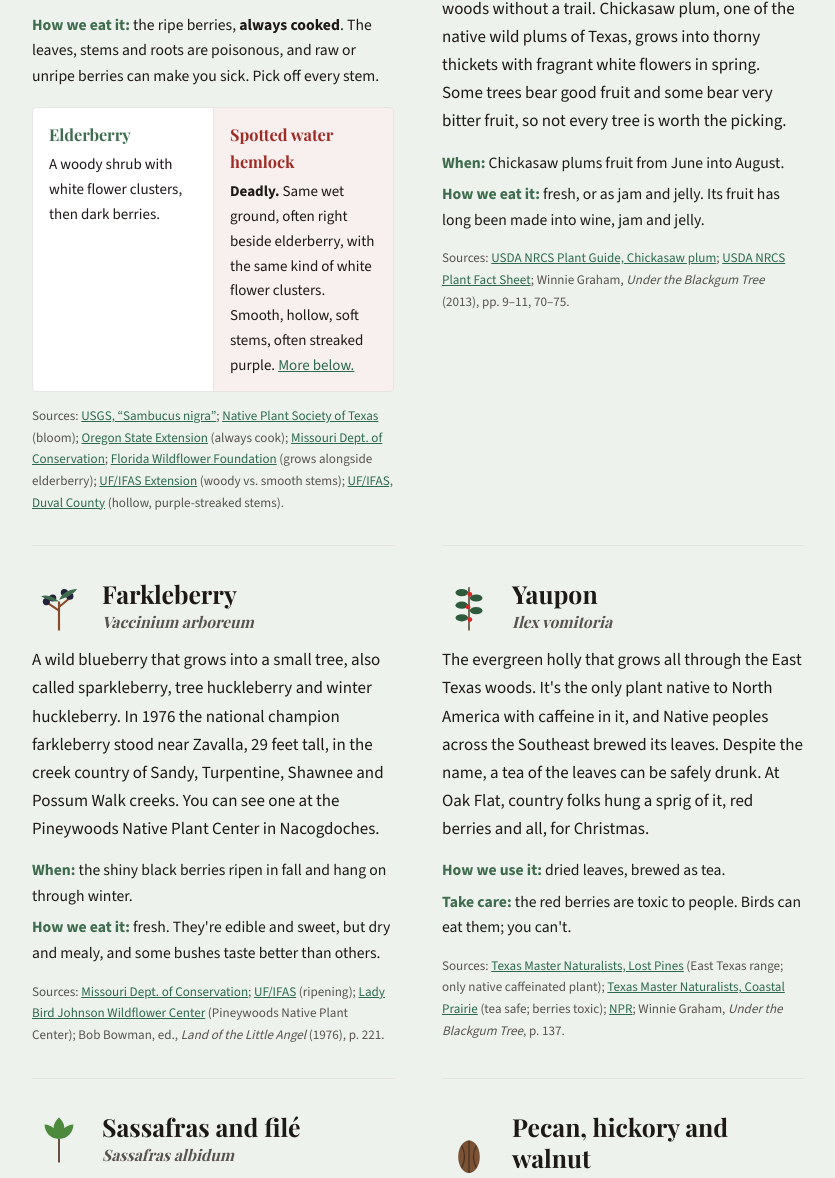
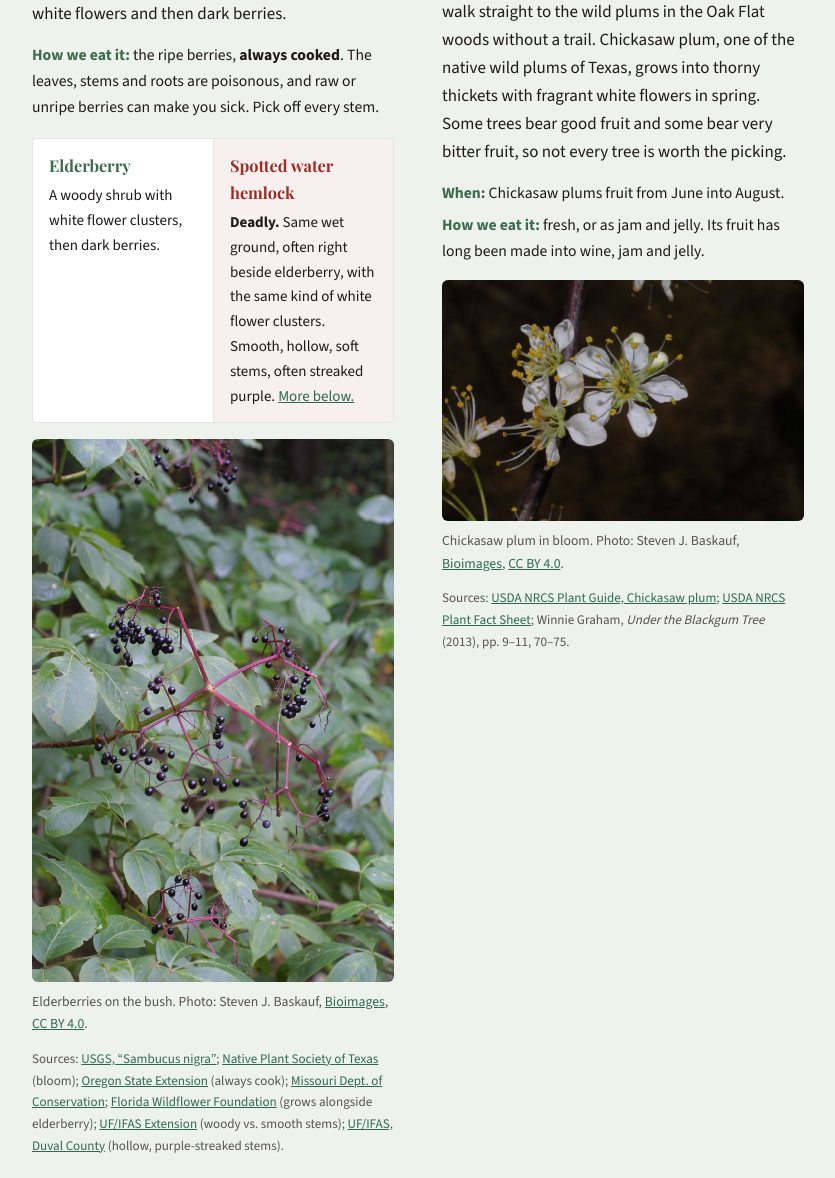
Before and after one commit to Grail-Systems/EastTexasLegacy, a plain HTML site: page wild-foods.html in a window 1280 px wide. Shown: the part 4401-5579 px from the top of the page, without its empty margins (222-1057 px from the left). Drawn offline with nearby package versions, Linux system fonts and the light colour scheme; a web font is replaced by a local one.

Commit message:
Wild foods: ten plant photos by Steven J. Baskauf (Bioimages, CC BY 4.0)
Persimmon, pawpaw, elderberry, Chickasaw plum, farkleberry, yaupon,
sassafras, black walnut, jimsonweed, mayapple. Images in img/plants/,
each credited and linked to its Bioimages page and the license.

Co-Authored-By: Claude Opus 5.5 <noreply@anthropic.com>
Claude-Session: https://claude.ai/code/session_01ASCF5BPnvsm178PfzCsS2Q

```diff
--- a/wild-foods.html
+++ b/wild-foods.html
@@ -193,6 +193,7 @@ body{background:var(--fog)}
       <div><h3>American persimmon</h3><span class="latin">Diospyros virginiana</span></div></header>
     <p>The “possum apple.” American persimmon grows wild across the South and west into Texas as far as the Colorado River, often in groves along fence rows and old pastures. Its range takes in the Caddo homeland too.</p>
     <div class="facts"><span><b>When:</b> usually after the first frost, once the leaves have fallen.</span><span><b>How we eat it:</b> only when soft and fully ripe. An unripe persimmon is so astringent it will pucker your whole mouth, and even after frost some fruit stays that way.</span></div>
+    <figure class="plant" style="margin:1rem 0 .6rem"><img src="img/plants/persimmon.jpg" alt="American persimmon fruit on the tree" loading="lazy" style="width:100%;height:auto;border-radius:6px"><figcaption>American persimmon fruit on the tree. Photo: Steven J. Baskauf, <a href="https://bioimages.vanderbilt.edu/baskauf/30341.htm">Bioimages</a>, <a href="https://creativecommons.org/licenses/by/4.0/">CC BY 4.0</a>.</figcaption></figure>
     <span class="src">Sources: <a href="https://agrilifeextension.tamu.edu/wp-content/uploads/2025/05/Persimmons.pdf">Texas A&amp;M AgriLife Extension, “Persimmons”</a> (E-611); <a href="https://www.texasbeyondhistory.net/tejas/fundamentals/images/persimmon.html">Texas Beyond History</a> (Caddo homeland); <a href="https://en.wikipedia.org/wiki/Diospyros_virginiana">Wikipedia</a> (“possum apple”).</span>
     <!-- UNVERIFIED: whether the Caddo ate persimmons isn't stated on the page checked, so it isn't claimed. No toxic look-alike found in sources checked. -->
   </article>
@@ -202,6 +203,7 @@ body{background:var(--fog)}
       <div><h3>Pawpaw</h3><span class="latin">Asimina triloba</span></div></header>
     <p>The largest edible fruit native to the United States. Pawpaw grows in thickets along stream banks and in rich, damp bottomland woods, and its range reaches south into eastern Texas.</p>
     <div class="facts"><span><b>When:</b> blooms April to May; the fruit ripens later in the year.</span><span><b>Take care:</b> handling the fruit can irritate skin, and some people get bad stomach and intestinal pain from eating it. Try a little first.</span></div>
+    <figure class="plant" style="margin:1rem 0 .6rem"><img src="img/plants/pawpaw.jpg" alt="Pawpaw fruit on the tree" loading="lazy" style="width:100%;height:auto;border-radius:6px"><figcaption>Pawpaw fruit. Photo: Steven J. Baskauf, <a href="https://bioimages.vanderbilt.edu/baskauf/37363.htm">Bioimages</a>, <a href="https://creativecommons.org/licenses/by/4.0/">CC BY 4.0</a>.</figcaption></figure>
     <span class="src">Sources: <a href="https://research.fs.usda.gov/feis/species-reviews/ASITRI">USDA Forest Service, Fire Effects Information System</a> (range); <a href="https://www.npsot.org/posts/native-plant/asimina-triloba/">Native Plant Society of Texas, “Pawpaw”</a>; <a href="https://en.wikipedia.org/wiki/Asimina">Wikipedia, “Asimina”</a> (largest native fruit).</span>
   </article>
 
@@ -220,6 +222,7 @@ body{background:var(--fog)}
     <p>A shrub of wet ground along fence rows, streams and low places in East Texas, with flat clusters of white flowers and then dark berries.</p>
     <div class="facts"><span><b>How we eat it:</b> the ripe berries, <strong>always cooked</strong>. The leaves, stems and roots are poisonous, and raw or unripe berries can make you sick. Pick off every stem.</span></div>
     <div class="vs"><div class="good"><h4>Elderberry</h4>A woody shrub with white flower clusters, then dark berries.</div><div class="bad"><h4>Spotted water hemlock</h4><strong>Deadly.</strong> Same wet ground, often right beside elderberry, with the same kind of white flower clusters. Smooth, hollow, soft stems, often streaked purple. <a href="#hemlock">More below.</a></div></div>
+    <figure class="plant" style="margin:1rem 0 .6rem"><img src="img/plants/elderberry.jpg" alt="Elderberry fruit clusters on the bush" loading="lazy" style="width:100%;height:auto;border-radius:6px"><figcaption>Elderberries on the bush. Photo: Steven J. Baskauf, <a href="https://bioimages.vanderbilt.edu/baskauf/15687.htm">Bioimages</a>, <a href="https://creativecommons.org/licenses/by/4.0/">CC BY 4.0</a>.</figcaption></figure>
     <span class="src">Sources: <a href="https://warcapps.usgs.gov/PlantID/Species/Details/2690">USGS, “Sambucus nigra”</a>; <a href="https://npsot.org/posts/native-plant/sambucus-nigra-ssp-canadensis/">Native Plant Society of Texas</a> (bloom); <a href="https://extension.oregonstate.edu/catalog/pub/em-9446-play-it-safe-when-preserving-elderberries">Oregon State Extension</a> (always cook); <a href="https://mdc.mo.gov/discover-nature/field-guide/common-elderberry">Missouri Dept. of Conservation</a>; <a href="https://flawildflowers.org/resources/pdfs/flowerfriday/Cicuta_maculata.pdf">Florida Wildflower Foundation</a> (grows alongside elderberry); <a href="https://blogs.ifas.ufl.edu/nassauco/2017/07/18/q-walking-along-egans-creek-saw-plant-thought-queen-annes-lace-friend-seems-think-elderberry-ideas">UF/IFAS Extension</a> (woody vs. smooth stems); <a href="https://blogs.ifas.ufl.edu/duvalco/2025/06/04/water-hemlock-a-beautifully-dangerous-native-plant">UF/IFAS, Duval County</a> (hollow, purple-streaked stems).</span>
   </article>
 
@@ -229,6 +232,7 @@ body{background:var(--fog)}
       <div><h3>Wild plums</h3><span class="latin">Prunus species, including Chickasaw plum (P. angustifolia)</span></div></header>
     <p>Winnie Graham wrote that her grandfather could walk straight to the wild plums in the Oak Flat woods without a trail. Chickasaw plum, one of the native wild plums of Texas, grows into thorny thickets with fragrant white flowers in spring. Some trees bear good fruit and some bear very bitter fruit, so not every tree is worth the picking.</p>
     <div class="facts"><span><b>When:</b> Chickasaw plums fruit from June into August.</span><span><b>How we eat it:</b> fresh, or as jam and jelly. Its fruit has long been made into wine, jam and jelly.</span></div>
+    <figure class="plant" style="margin:1rem 0 .6rem"><img src="img/plants/chickasaw-plum.jpg" alt="White blossoms of Chickasaw plum" loading="lazy" style="width:100%;height:auto;border-radius:6px"><figcaption>Chickasaw plum in bloom. Photo: Steven J. Baskauf, <a href="https://bioimages.vanderbilt.edu/baskauf/31900.htm">Bioimages</a>, <a href="https://creativecommons.org/licenses/by/4.0/">CC BY 4.0</a>.</figcaption></figure>
     <span class="src">Sources: <a href="https://plants.sc.egov.usda.gov/DocumentLibrary/plantguide/pdf/pg_pran3.pdf">USDA NRCS Plant Guide, Chickasaw plum</a>; <a href="https://plants.usda.gov/DocumentLibrary/factsheet/pdf/fs_pran3.pdf">USDA NRCS Plant Fact Sheet</a>; Winnie Graham, <i>Under the Blackgum Tree</i> (2013), pp. 9–11, 70–75.</span>
   </article>
 
@@ -237,6 +241,7 @@ body{background:var(--fog)}
       <div><h3>Farkleberry</h3><span class="latin">Vaccinium arboreum</span></div></header>
     <p>A wild blueberry that grows into a small tree, also called sparkleberry, tree huckleberry and winter huckleberry. In 1976 the national champion farkleberry stood near Zavalla, 29 feet tall, in the creek country of Sandy, Turpentine, Shawnee and Possum Walk creeks. You can see one at the Pineywoods Native Plant Center in Nacogdoches.</p>
     <div class="facts"><span><b>When:</b> the shiny black berries ripen in fall and hang on through winter.</span><span><b>How we eat it:</b> fresh. They're edible and sweet, but dry and mealy, and some bushes taste better than others.</span></div>
+    <figure class="plant" style="margin:1rem 0 .6rem"><img src="img/plants/farkleberry.jpg" alt="Farkleberry fruit up close" loading="lazy" style="width:100%;height:auto;border-radius:6px"><figcaption>Farkleberry fruit, up close. Photo: Steven J. Baskauf, <a href="https://bioimages.vanderbilt.edu/baskauf/16450.htm">Bioimages</a>, <a href="https://creativecommons.org/licenses/by/4.0/">CC BY 4.0</a>.</figcaption></figure>
     <span class="src">Sources: <a href="https://mdc.mo.gov/discover-nature/field-guide/farkleberry">Missouri Dept. of Conservation</a>; <a href="https://edis.ifas.ufl.edu/publication/FR320">UF/IFAS</a> (ripening); <a href="https://www.wildflower.org/plants/result.php?id_plant=VAAR">Lady Bird Johnson Wildflower Center</a> (Pineywoods Native Plant Center); Bob Bowman, ed., <i>Land of the Little Angel</i> (1976), p. 221.</span>
   </article>
 
@@ -245,6 +250,7 @@ body{background:var(--fog)}
       <div><h3>Yaupon</h3><span class="latin">Ilex vomitoria</span></div></header>
     <p>The evergreen holly that grows all through the East Texas woods. It's the only plant native to North America with caffeine in it, and Native peoples across the Southeast brewed its leaves. Despite the name, a tea of the leaves can be safely drunk. At Oak Flat, country folks hung a sprig of it, red berries and all, for Christmas.</p>
     <div class="facts"><span><b>How we use it:</b> dried leaves, brewed as tea.</span><span><b>Take care:</b> the red berries are toxic to people. Birds can eat them; you can't.</span></div>
+    <figure class="plant" style="margin:1rem 0 .6rem"><img src="img/plants/yaupon.jpg" alt="Small evergreen yaupon leaves along a twig" loading="lazy" style="width:100%;height:auto;border-radius:6px"><figcaption>Yaupon leaves, the part that’s brewed. Photo: Steven J. Baskauf, <a href="https://bioimages.vanderbilt.edu/baskauf/33906.htm">Bioimages</a>, <a href="https://creativecommons.org/licenses/by/4.0/">CC BY 4.0</a>.</figcaption></figure>
     <span class="src">Sources: <a href="https://txmn.org/llr/2022/05/27/making-a-tea-coffee-substitute-from-yaupon-leaves">Texas Master Naturalists, Lost Pines</a> (East Texas range; only native caffeinated plant); <a href="https://txmn.org/coastal/yaupon-holly-leaves-contain-high-caffeine-level">Texas Master Naturalists, Coastal Prairie</a> (tea safe; berries toxic); <a href="https://www.npr.org/sections/thesalt/2015/08/04/429071993/heres-the-buzz-on-americas-forgotten-native-plant">NPR</a>; Winnie Graham, <i>Under the Blackgum Tree</i>, p. 137.</span>
   </article>
 
@@ -253,6 +259,7 @@ body{background:var(--fog)}
       <div><h3>Sassafras and filé</h3><span class="latin">Sassafras albidum</span></div></header>
     <p>A native tree of the eastern United States. Its dried, ground young leaves are filé powder, the seasoning and thickener stirred into gumbo after it comes off the heat.</p>
     <div class="facts"><span><b>How we use it:</b> leaves, dried and ground into filé.</span><span><b>Take care:</b> the old root-bark tea is a different story. Sassafras root bark and oil are high in safrole, which the FDA has banned as a food additive over cancer concerns. Skip the root tea.</span></div>
+    <figure class="plant" style="margin:1rem 0 .6rem"><img src="img/plants/sassafras.jpg" alt="Sassafras leaves on a twig" loading="lazy" style="width:100%;height:auto;border-radius:6px"><figcaption>Sassafras leaves, the part that’s dried for filé. Photo: Steven J. Baskauf, <a href="https://bioimages.vanderbilt.edu/baskauf/15868.htm">Bioimages</a>, <a href="https://creativecommons.org/licenses/by/4.0/">CC BY 4.0</a>.</figcaption></figure>
     <span class="src">Sources: <a href="https://en.wikipedia.org/wiki/Fil%C3%A9">Wikipedia, “Filé powder”</a>; <a href="https://www.mskcc.org/cancer-care/integrative-medicine/herbs/sassafras">Memorial Sloan Kettering, “Sassafras”</a>; <a href="https://www.drugs.com/npp/sassafras.html">Drugs.com</a> (safrole in root bark).</span>
   </article>
 
@@ -260,6 +267,7 @@ body{background:var(--fog)}
     <header><svg class="glyph" viewBox="0 0 60 60" aria-hidden="true"><ellipse cx="30" cy="32" rx="12" ry="18" fill="#7A5235"/><path d="M30 14v36M22 20c4 8 4 16 0 24M38 20c-4 8-4 16 0 24" stroke="#4A3020" stroke-width="1.4" fill="none"/></svg>
       <div><h3>Pecan, hickory and walnut</h3><span class="latin">Carya and Juglans species</span></div></header>
     <p>Pecans are native from Indiana and Illinois south to Louisiana and Texas. Hickory nuts were a common thing to gather in the Big Thicket, and pecan, hickory and walnut are all on the preserve’s list of foods you may gather for personal use.</p>
+    <figure class="plant" style="margin:1rem 0 .6rem"><img src="img/plants/black-walnut.jpg" alt="Black walnuts in green husks on the tree" loading="lazy" style="width:100%;height:auto;border-radius:6px"><figcaption>Black walnuts still in their green husks. Photo: Steven J. Baskauf, <a href="https://bioimages.vanderbilt.edu/baskauf/15935.htm">Bioimages</a>, <a href="https://creativecommons.org/licenses/by/4.0/">CC BY 4.0</a>.</figcaption></figure>
     <span class="src">Sources: <a href="https://blog.nwf.org/2025/06/exploring-edible-plants-native-to-the-southeast-u-s/">National Wildlife Federation</a> (pecan range); <a href="https://home.nps.gov/articles/000/black-history-relying-on-the-landscape.htm">National Park Service, “Relying on the Landscape”</a>; <a href="https://www.nps.gov/bith/learn/management/superintendents-compendium.htm">Big Thicket Compendium</a>.</span>
   </article>
   </div>
@@ -282,6 +290,7 @@ body{background:var(--fog)}
   <article class="food" id="jimsonweed">
     <header><div><h3>Jimsonweed</h3><span class="latin">Datura species</span></div></header>
     <div class="deadly"><p><strong>Poisonous, every part.</strong> A coarse, bad-smelling weed with big white to purple trumpet flowers and a spiny seed pod. Several kinds grow in Texas, including the Pineywoods. The leaves and seeds carry the most poison, the same drugs as atropine and scopolamine. In 1676 soldiers at Jamestown ate it boiled as greens, and it's been called Jamestown weed ever since. Don't confuse it with angel's trumpet, which is just as dangerous: jimsonweed flowers point up, angel's trumpet flowers hang down.</p></div>
+    <figure class="plant" style="margin:1rem 0 .6rem"><img src="img/plants/jimsonweed.jpg" alt="Jimsonweed plant in flower" loading="lazy" style="width:100%;height:auto;border-radius:6px"><figcaption>Jimsonweed in flower. Every part is poisonous. Photo: Steven J. Baskauf, <a href="https://bioimages.vanderbilt.edu/baskauf/15146.htm">Bioimages</a>, <a href="https://creativecommons.org/licenses/by/4.0/">CC BY 4.0</a>.</figcaption></figure>
     <span class="src">Sources: <a href="https://rangeplants.tamu.edu/plant/jimsonweeds-thornapples">Texas A&amp;M, Toxic Plants of Texas</a>; <a href="https://webarchive.library.unt.edu/eot2008/20090116083035/http:/texnat.tamu.edu/cmplants/toxic/Acrobat/Jimsonweeds.pdf">Texas A&amp;M, Toxic Plants of Texas (archived; Pineywoods)</a>; <a href="https://plants.ces.ncsu.edu/plants/datura-stramonium/">NC State Extension</a> (flowers up vs. down); <a href="https://poisonousplants.ansci.cornell.edu/jimsonweed/jimsonweed.html">Cornell</a> (Jamestown); <a href="https://medlineplus.gov/ency/article/002881.htm">MedlinePlus</a>.</span>
   </article>
   <article class="food" id="jessamine">
@@ -297,6 +306,7 @@ body{background:var(--fog)}
   <article class="food" id="mayapple">
     <header><div><h3>Mayapple</h3><span class="latin">Podophyllum peltatum</span></div></header>
     <div class="deadly"><p><strong>Poisonous, except one part, and only just.</strong> Umbrella-shaped leaves in colonies on the forest floor. Every part is poisonous except the fully ripe, soft, yellow fruit, and even that is safe only in small amounts. The green fruit, leaves and roots are toxic. It's also called wild mandrake, but it isn't the mandrake of old stories.</p></div>
+    <figure class="plant" style="margin:1rem 0 .6rem"><img src="img/plants/mayapple.jpg" alt="Several mayapple plants in flower" loading="lazy" style="width:100%;height:auto;border-radius:6px"><figcaption>Mayapple in flower. Photo: Steven J. Baskauf, <a href="https://bioimages.vanderbilt.edu/baskauf/39376.htm">Bioimages</a>, <a href="https://creativecommons.org/licenses/by/4.0/">CC BY 4.0</a>.</figcaption></figure>
     <span class="src">Sources: <a href="https://plants.ces.ncsu.edu/plants/all/podophyllum-peltatum/">NC State Extension</a>; <a href="https://mdc.mo.gov/discover-nature/field-guide/mayapple">Missouri Dept. of Conservation</a>; Winnie Graham, <i>Listening to Plants</i> (2020), p. 51.</span>
   </article>
 
```
Also changed, not shown: img/plants/black-walnut.jpg (added), img/plants/chickasaw-plum.jpg (added), img/plants/elderberry.jpg (added), img/plants/farkleberry.jpg (added), img/plants/jimsonweed.jpg (added), img/plants/mayapple.jpg (added), img/plants/pawpaw.jpg (added), img/plants/persimmon.jpg (added), img/plants/sassafras.jpg (added), img/plants/yaupon.jpg (added).
